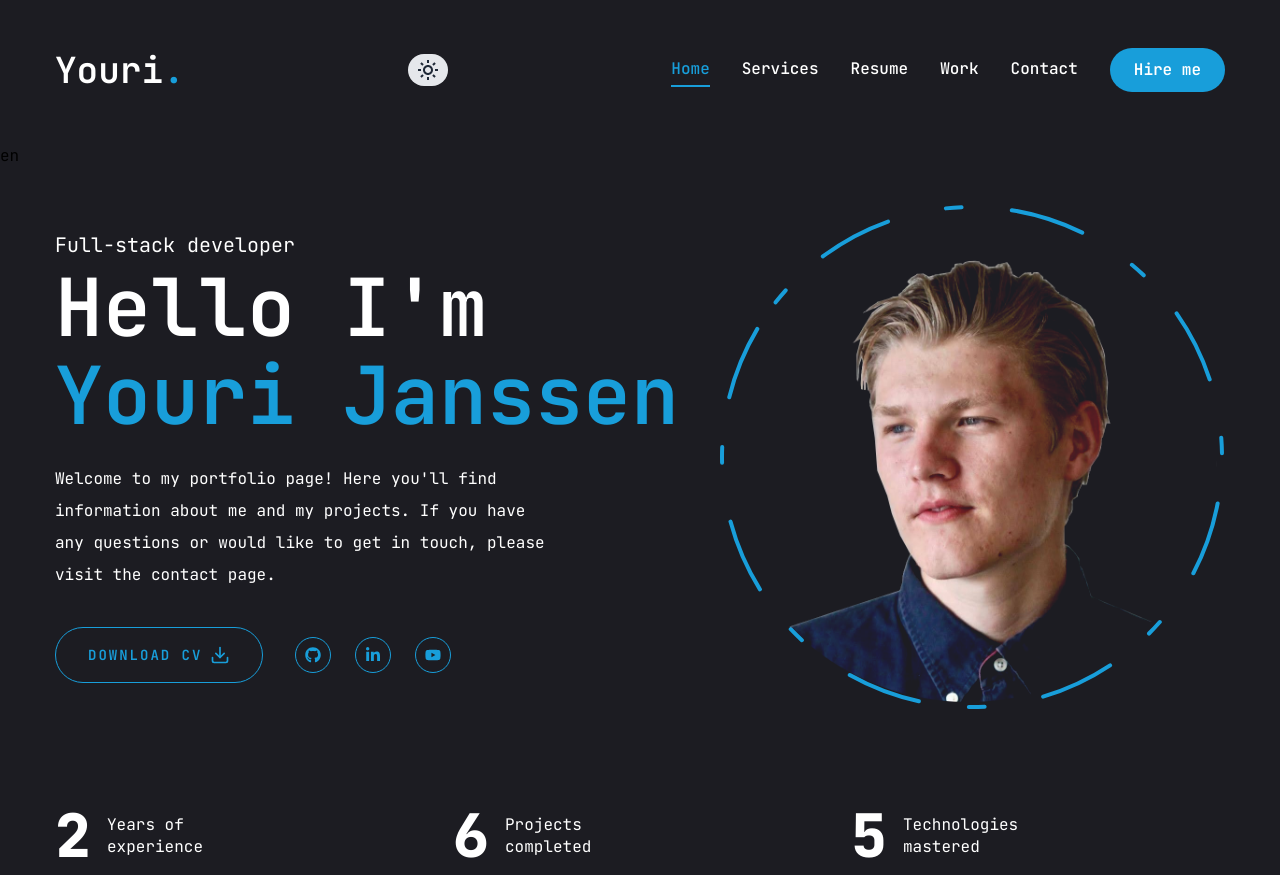
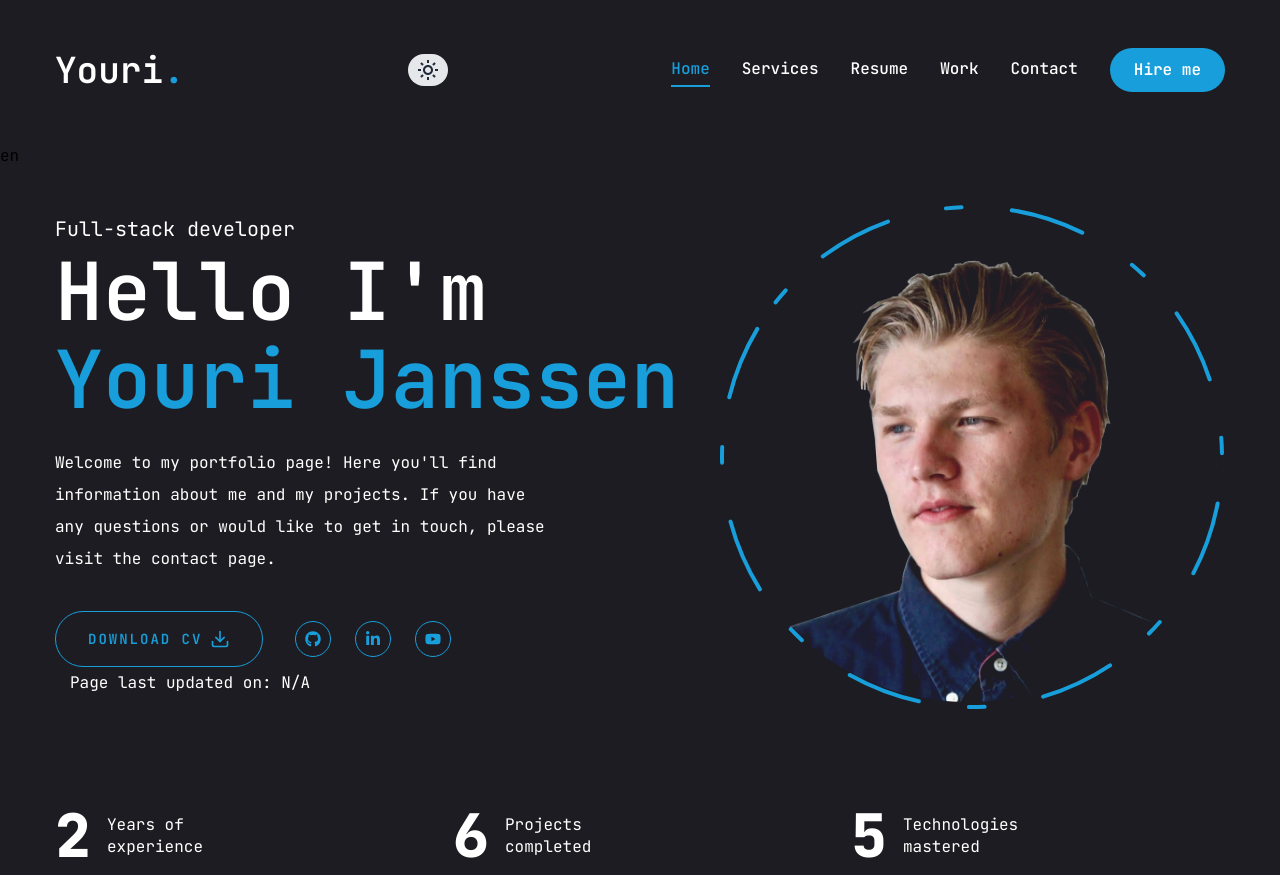
Before and after one commit to yourijanssen/international, a Next.js app: page / in a window 1280 px wide. Built offline with nearby package versions, Linux system fonts and the light colour scheme.

Commit message:
git commit fixed finally?

```diff
--- /dev/null
+++ b/components/Commit.jsx
@@ -0,0 +1,24 @@
+import {useEffect, useState} from "react";
+
+export const Commit = () => {
+	const [commitDate, setCommitDate] = useState('');
+
+	useEffect(() => {
+		const fetchCommitDate = async () => {
+			const response = await fetch('/api/commit-date');
+			const data = await response.json();
+			setCommitDate(data.commitDate);
+		};
+
+		fetchCommitDate();
+	}, []);
+
+	return (
+		<>
+			<div className="container mx-auto xl:text-left">
+				<p className="text-text-light dark:text-text-dark">Page last updated on: {commitDate}</p>
+			</div>
+		</>
+	)
+
+}
--- /dev/null
+++ b/pages/api/commit-date.js
@@ -0,0 +1,21 @@
+// pages/api/commit-date.js
+
+const { execSync } = require('child_process');
+
+/**
+ * Retrieves the date of the last Git commit.
+ * @returns {string} Last commit date in string format.
+ */
+const getLastCommitDate = () => {
+	try {
+		return execSync('git log -1 --format=%cd', { encoding: 'utf-8' }).trim();
+	} catch (error) {
+		console.error('Error fetching last commit date:', error.message);
+		return 'N/A';
+	}
+};
+
+export default function handler(req, res) {
+	const commitDate = getLastCommitDate();
+	res.status(200).json({ commitDate });
+}
--- a/pages/index.jsx
+++ b/pages/index.jsx
@@ -1,28 +1,14 @@
-"use client"
 
-import Image from "next/image";
-import {Inter, JetBrains_Mono} from "next/font/google";
 import {useRouter} from "next/router";
-import TypingAnimation from "@/components/TypingAnimation";
 import {CVDownload} from "@/components/Downloads";
 import Social from "@/components/Social";
 import Photo from "@/components/Photo";
 import Stats from "@/components/Stats";
-import {useEffect, useState} from "react";
+import {Commit} from '@/components/Commit';
 
 
 const Home = () => {
 	const {locale, locales, push} = useRouter();
-	const [isTransitionComplete, setIsTransitionComplete] = useState(false);
-
-	useEffect(() => {
-		// Mock transition completion delay
-		const timeoutId = setTimeout(() => {
-			setIsTransitionComplete(true);
-		}, 1000); // Adjust delay as needed for your transition
-
-		return () => clearTimeout(timeoutId);
-	}, []);
 
 	return (
 		<>
@@ -63,6 +49,7 @@ const Home = () => {
 									/>
 								</div>
 							</div>
+							<Commit/>
 							{/*<div className="container mx-auto xl:text-left">*/}
 							{/*    <p className="text-text-light dark:text-text-dark">Page last updated*/}
 							{/*        on: {commitDate}</p>*/}
```
